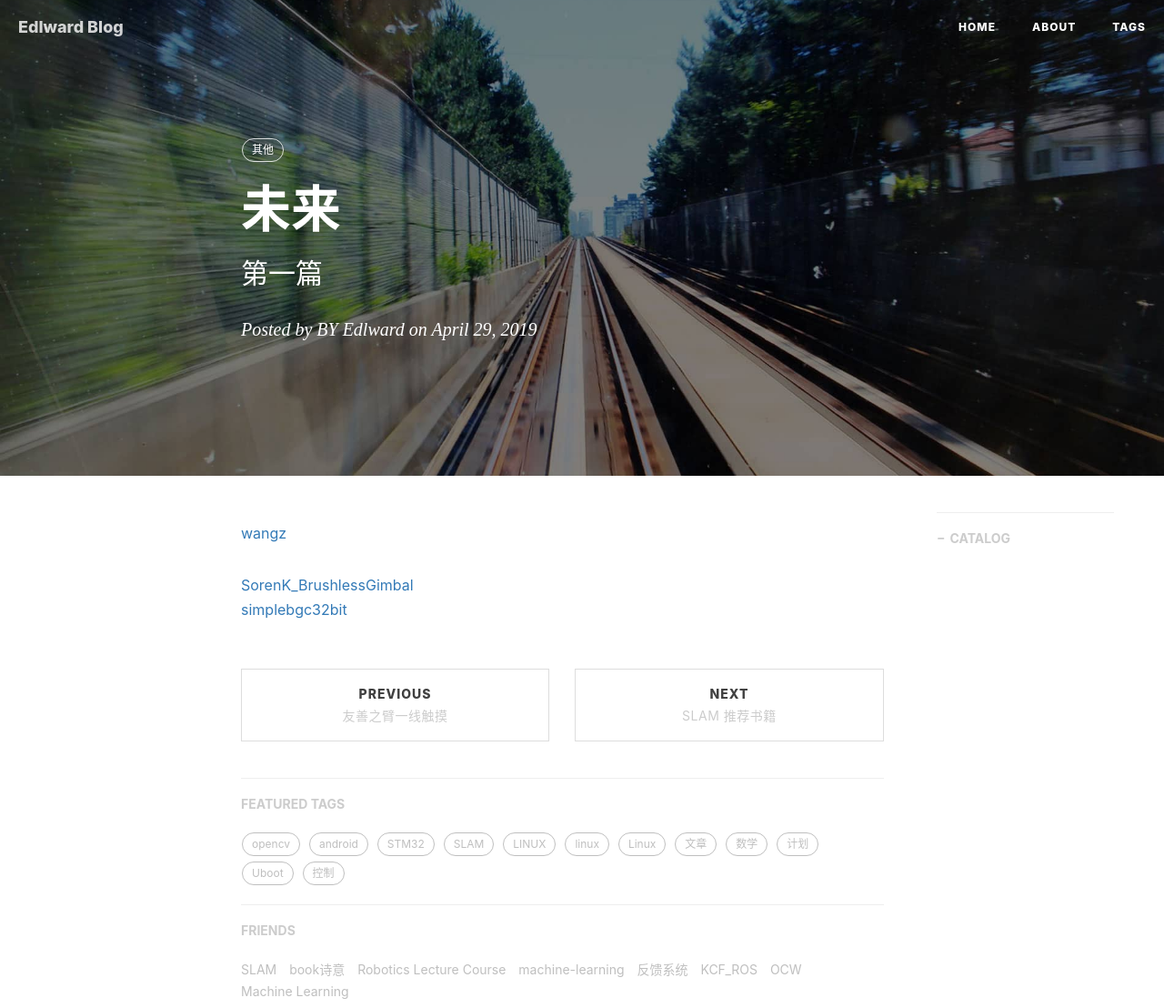
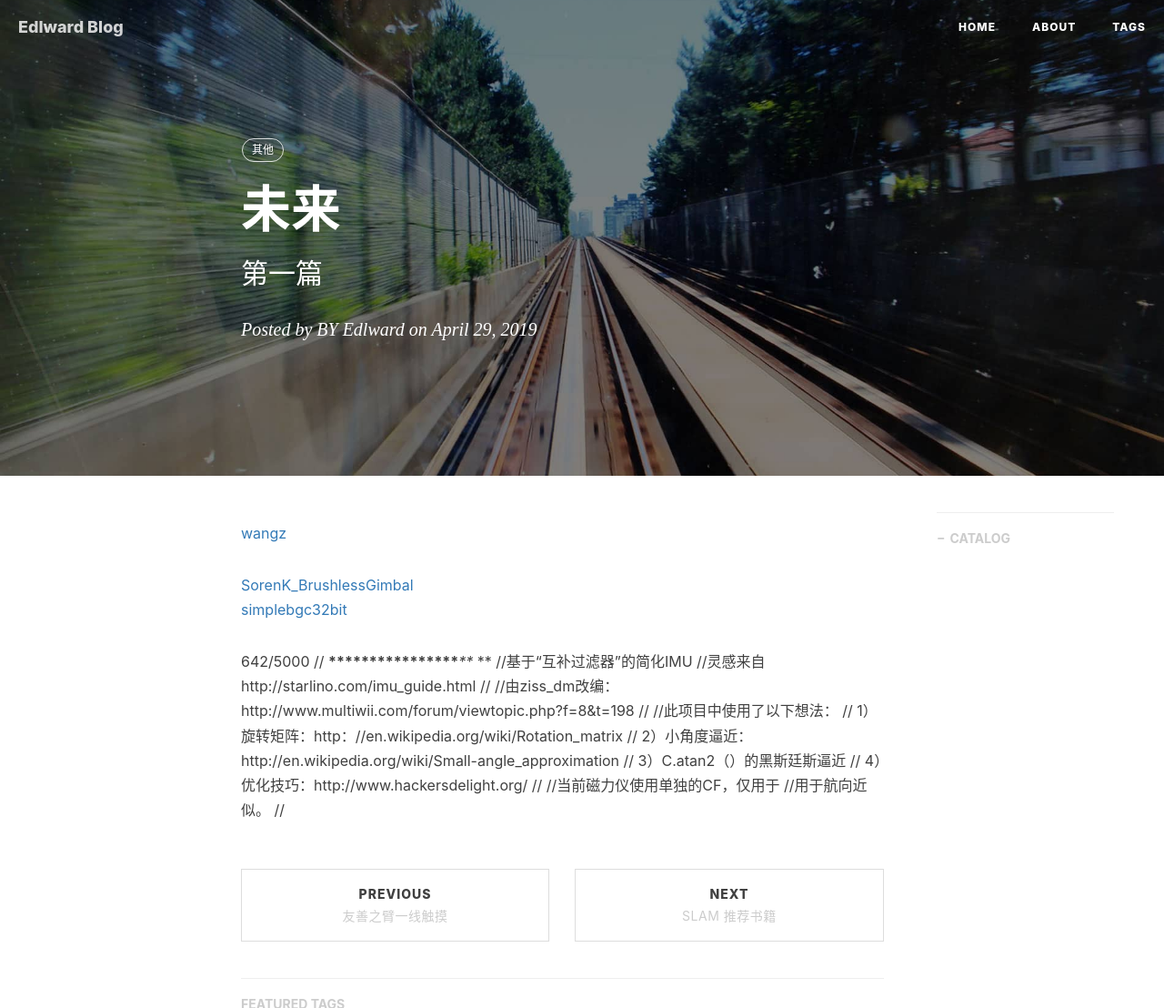
Before and after one commit to gary-robotics/dlward, a Jekyll site: the page built from _posts/2019-11-12-Futrue-2019.markdown, in a window 1280 px wide, cut to the strip 0-1108 px from the top of the page. Shown: the whole strip at 91% size. Built offline with Jekyll 4.4.1, drawn with Linux system fonts in a browser that asks for light colours; nearby versions of some CDN libraries; comment, search, counter and statistics services are not loaded.

Commit message:
Update 2019-11-12-Futrue-2019.markdown

```diff
--- a/_posts/2019-11-12-Futrue-2019.markdown
+++ b/_posts/2019-11-12-Futrue-2019.markdown
@@ -13,3 +13,21 @@ tags:                               #标签
 
 [SorenK_BrushlessGimbal](https://github.com/Edlward/SorenK_BrushlessGimbal)
 [simplebgc32bit](https://www.basecamelectronics.com/simplebgc32bit/)
+
+
+642/5000
+// **************************************************** **
+//基于“互补过滤器”的简化IMU
+//灵感来自http://starlino.com/imu_guide.html
+//
+//由ziss_dm改编：http://www.multiwii.com/forum/viewtopic.php?f=8&t=198
+//
+//此项目中使用了以下想法：
+// 1）旋转矩阵：http：//en.wikipedia.org/wiki/Rotation_matrix
+// 2）小角度逼近：http://en.wikipedia.org/wiki/Small-angle_approximation
+// 3）C.atan2（）的黑斯廷斯逼近
+// 4）优化技巧：http://www.hackersdelight.org/
+//
+//当前磁力仪使用单独的CF，仅用于
+//用于航向近似。
+//
```
